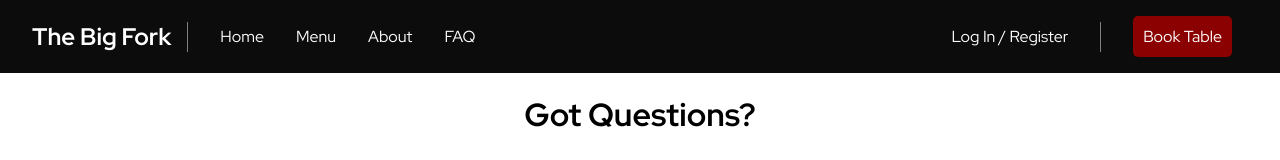
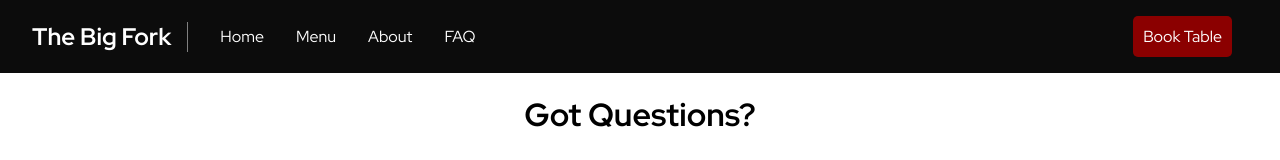
Before and after one commit to SEG3125-A/Group-13, a React (Create React App) app in the folder SEG-3125-Module7-React/: page /faq in a window 1280 px wide. Shown: the top 160 px of the page. Built offline with nearby package versions, Linux system fonts and the light colour scheme.

Commit message:
Minor tweaks

```diff
--- a/SEG-3125-Module7-React/src/components/Navbar.jsx
+++ b/SEG-3125-Module7-React/src/components/Navbar.jsx
@@ -12,10 +12,6 @@ const Navbar = () => {
             <li className="links"><Link to="/about">About</Link></li>
             <li className="links"><Link to="/faq">FAQ</Link></li>
         </ul>
-        <div className="navbar-login">
-            <a href="login" className="login">Log In / Register</a>
-        </div>
-        <div className="navbar-divider"></div>
         <div className="navbar-book">
             <Link to="/reserve" className="book">Book Table</Link>
         </div>
--- a/SEG-3125-Module7-React/src/pages/FAQ.jsx
+++ b/SEG-3125-Module7-React/src/pages/FAQ.jsx
@@ -1,6 +1,6 @@
 import React, { useState, useEffect } from 'react';
 import './FAQ.css'; // Make sure you have the corresponding CSS file
-import Accordion from './Accordion';
+import Accordion from '../components/Accordion';
 // accordion tutorial from: https://www.freecodecamp.org/news/build-accordion-menu-in-react-without-external-libraries/
 
 const FAQ = () => {
```
Also changed, not shown: SEG-3125-Module7-React/src/components/Accordion.jsx (renamed from SEG-3125-Module7-React/src/pages/Accordion.js).
